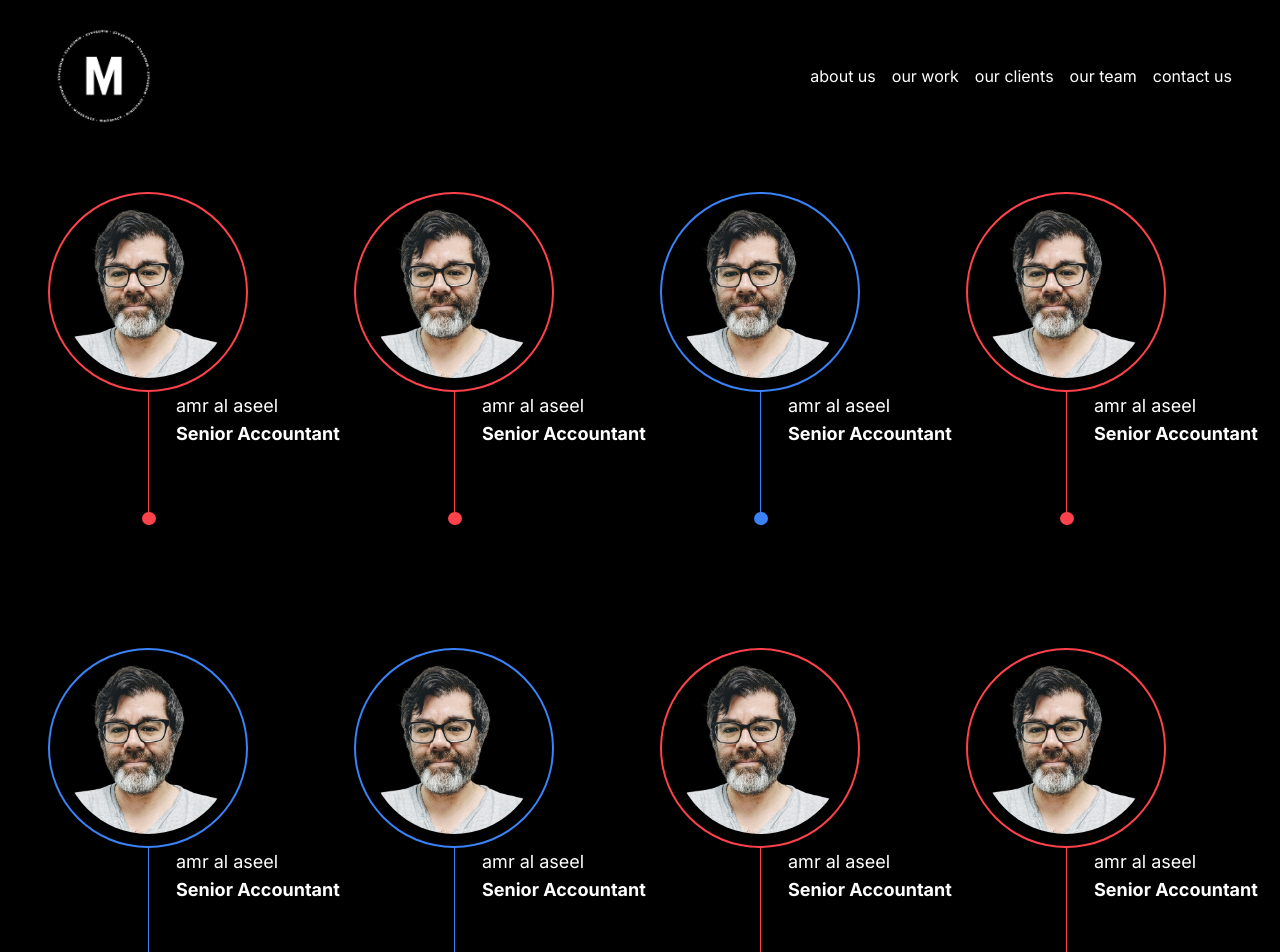
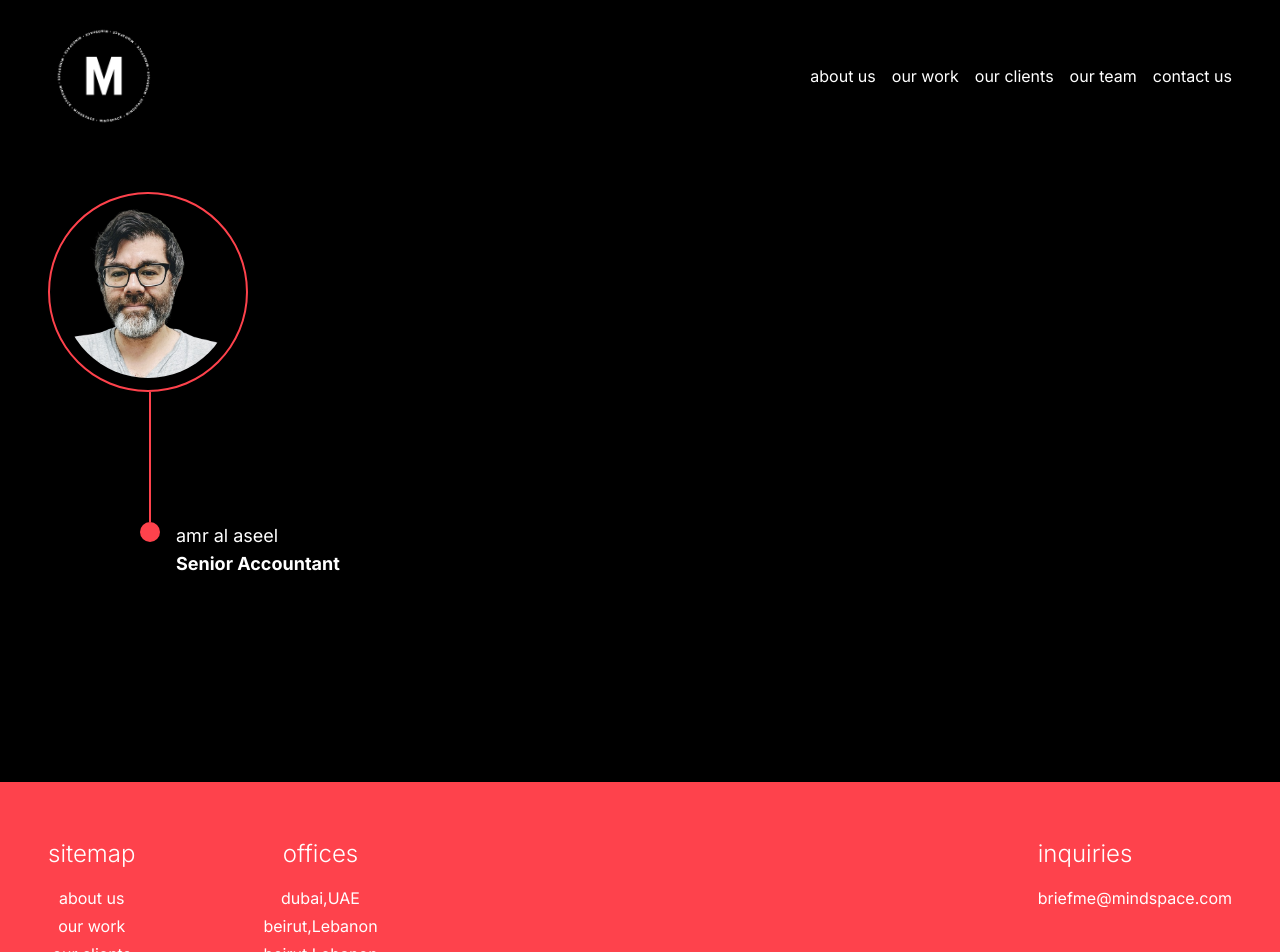
Before and after one commit to MohammedElHabach/CreoHub-Intership-Frontend-2nd-Month, a Next.js app: page /ourteam in a window 1280 px wide. Shown: the top 952 px of the page. Built offline with nearby package versions, Linux system fonts and the light colour scheme; no server answers.

Commit message:
our team

```diff
--- a/src/app/ourteam/page.js
+++ b/src/app/ourteam/page.js
@@ -9,7 +9,7 @@ const ourTeam = () => {
       <section className="mb-60">
         <div className="xl:container mx-auto px-12 mt-10">
           <div className="grid grid-cols-2 gap-x-10 gap-y-32 lg:gap-y-40 xl:gap-y-64 sm:grid-cols-4">
-                <div>
+                <div className="relative">
                     <div className=" border-2 border-pink rounded-[50%] w-3/4 p-3 ">
                         <img
                         src="/rp1.png"
@@ -17,17 +17,22 @@ const ourTeam = () => {
                         className=" mx-auto rounded-full "
                         />
                     </div>
-                    <div className=" relative border-pink border-r h-[60%] w-[38%]">
-                        <div className="absolute teamInfo left-20 sm:left-16 md:left-24 lg:left-28 xl:left-32 2xl:left-40 text-sm md:text-base lg:text-lg">
+
+                    <div>
+                        <div className="h-[130px] w-[2px] bg-pink ml-[38%]"> </div>
+
+                        <div className=" teamInfo absolute left-20 sm:left-16 md:left-24 lg:left-28 xl:left-32 2xl:left-40 text-sm md:text-base lg:text-lg">
                             <p>amr al aseel</p>
                             <p className="font-bold lg:whitespace-nowrap">Senior Accountant</p>
                         </div>
+
+                        <div className="ml-[34.4%] bg-pink w-[20px] h-[20px] rounded-[50%] "></div>
+
                     </div>
 
-                    <div className="ml-[35.5%] bg-pink w-[5%] h-[6.5%] rounded-[50%] "></div>
                 </div>
 
-                <div>
+                {/* <div className="relative">
                     <div className=" border-2 border-pink rounded-[50%] w-3/4 p-3 ">
                         <img
                         src="/rp1.png"
@@ -35,7 +40,7 @@ const ourTeam = () => {
                         className=" mx-auto rounded-full "
                         />
                     </div>
-                    <div className=" relative border-pink border-r h-[60%] w-[38%]">
+                    <div className="  border-pink border-r h-[60%] w-[38%]">
                         <div className="absolute teamInfo left-20 sm:left-16 md:left-24 lg:left-28 xl:left-32 2xl:left-40 text-sm md:text-base lg:text-lg">
                             <p>amr al aseel</p>
                             <p className=" font-bold lg:whitespace-nowrap">Senior Accountant</p>
@@ -44,7 +49,7 @@ const ourTeam = () => {
                     <div className="ml-[35.5%] bg-pink w-[5%] h-[6.5%] rounded-[50%] "></div>
                 </div>
 
-                <div>
+                <div className="relative">
                     <div className=" border-2 border-blue-500 rounded-[50%] w-3/4 p-3 ">
                         <img
                         src="/rp1.png"
@@ -52,7 +57,7 @@ const ourTeam = () => {
                         className=" mx-auto rounded-full "
                         />
                     </div>
-                    <div className=" relative border-blue-500 border-r h-[60%] w-[38%]">
+                    <div className="  border-blue-500 border-r h-[60%] w-[38%]">
                         <div className="absolute teamInfo left-20 sm:left-16 md:left-24 lg:left-28 xl:left-32 2xl:left-40 text-sm md:text-base lg:text-lg">
                             <p>amr al aseel</p>
                             <p className=" font-bold lg:whitespace-nowrap">Senior Accountant</p>
@@ -61,7 +66,7 @@ const ourTeam = () => {
                     <div className="ml-[35.5%] bg-blue-500 w-[5%] h-[6.5%] rounded-[50%] "></div>
                 </div>
 
-                <div>
+                <div className="relative">
                     <div className=" border-2 border-pink rounded-[50%] w-3/4 p-3 ">
                         <img
                         src="/rp1.png"
@@ -69,7 +74,7 @@ const ourTeam = () => {
                         className=" mx-auto rounded-full "
                         />
                     </div>
-                    <div className=" relative border-pink border-r h-[60%] w-[38%]">
+                    <div className="  border-pink border-r h-[60%] w-[38%]">
                         <div className="absolute teamInfo left-20 sm:left-16 md:left-24 lg:left-28 xl:left-32 2xl:left-40 text-sm md:text-base lg:text-lg">
                             <p>amr al aseel</p>
                             <p className=" font-bold lg:whitespace-nowrap">Senior Accountant</p>
@@ -78,7 +83,7 @@ const ourTeam = () => {
                     <div className="ml-[35.5%] bg-pink w-[5%] h-[6.5%] rounded-[50%] "></div>
                 </div>
 
-                <div>
+                <div className="relative">
                     <div className=" border-2 border-blue-500 rounded-[50%] w-3/4 p-3 ">
                         <img
                         src="/rp1.png"
@@ -86,7 +91,7 @@ const ourTeam = () => {
                         className=" mx-auto rounded-full "
                         />
                     </div>
-                    <div className=" relative border-blue-500 border-r h-[60%] w-[38%]">
+                    <div className="  border-blue-500 border-r h-[60%] w-[38%]">
                         <div className="absolute teamInfo left-20 sm:left-16 md:left-24 lg:left-28 xl:left-32 2xl:left-40 text-sm md:text-base lg:text-lg">
                             <p>amr al aseel</p>
                             <p className=" font-bold lg:whitespace-nowrap">Senior Accountant</p>
@@ -95,7 +100,7 @@ const ourTeam = () => {
                     <div className="ml-[35.5%] bg-blue-500 w-[5%] h-[6.5%] rounded-[50%] "></div>
                 </div>
 
-                <div>
+                <div className="relative">
                     <div className=" border-2 border-blue-500 rounded-[50%] w-3/4 p-3 ">
                         <img
                         src="/rp1.png"
@@ -103,7 +108,7 @@ const ourTeam = () => {
                         className=" mx-auto rounded-full "
                         />
                     </div>
-                    <div className=" relative border-blue-500 border-r h-[60%] w-[38%]">
+                    <div className="  border-blue-500 border-r h-[60%] w-[38%]">
                         <div className="absolute teamInfo left-20 sm:left-16 md:left-24 lg:left-28 xl:left-32 2xl:left-40 text-sm md:text-base lg:text-lg">
                             <p>amr al aseel</p>
                             <p className=" font-bold lg:whitespace-nowrap">Senior Accountant</p>
@@ -112,7 +117,7 @@ const ourTeam = () => {
                     <div className="ml-[35.5%] bg-blue-500 w-[5%] h-[6.5%] rounded-[50%] "></div>
                 </div>
 
-                <div>
+                <div className="relative">
                     <div className=" border-2 border-pink rounded-[50%] w-3/4 p-3 ">
                         <img
                         src="/rp1.png"
@@ -120,7 +125,7 @@ const ourTeam = () => {
                         className=" mx-auto rounded-full "
                         />
                     </div>
-                    <div className=" relative border-pink border-r h-[60%] w-[38%]">
+                    <div className="  border-pink border-r h-[60%] w-[38%]">
                         <div className="absolute teamInfo left-20 sm:left-16 md:left-24 lg:left-28 xl:left-32 2xl:left-40 text-sm md:text-base lg:text-lg">
                             <p>amr al aseel</p>
                             <p className=" font-bold lg:whitespace-nowrap">Senior Accountant</p>
@@ -129,7 +134,7 @@ const ourTeam = () => {
                     <div className="ml-[35.5%] bg-pink w-[5%] h-[6.5%] rounded-[50%] "></div>
                 </div>
 
-                <div>
+                <div className="relative">
                     <div className=" border-2 border-pink rounded-[50%] w-3/4 p-3 ">
                         <img
                         src="/rp1.png"
@@ -137,14 +142,14 @@ const ourTeam = () => {
                         className=" mx-auto rounded-full "
                         />
                     </div>
-                    <div className=" relative border-pink border-r h-[60%] w-[38%]">
+                    <div className="  border-pink border-r h-[60%] w-[38%]">
                         <div className="absolute teamInfo left-20 sm:left-16 md:left-24 lg:left-28 xl:left-32 2xl:left-40 text-sm md:text-base lg:text-lg">
                             <p>amr al aseel</p>
                             <p className=" font-bold lg:whitespace-nowrap">Senior Accountant</p>
                         </div>
                     </div>
                     <div className="ml-[35.5%] bg-pink w-[5%] h-[6.5%] rounded-[50%] "></div>
-                </div>
+                </div> */}
 
 
 
```
